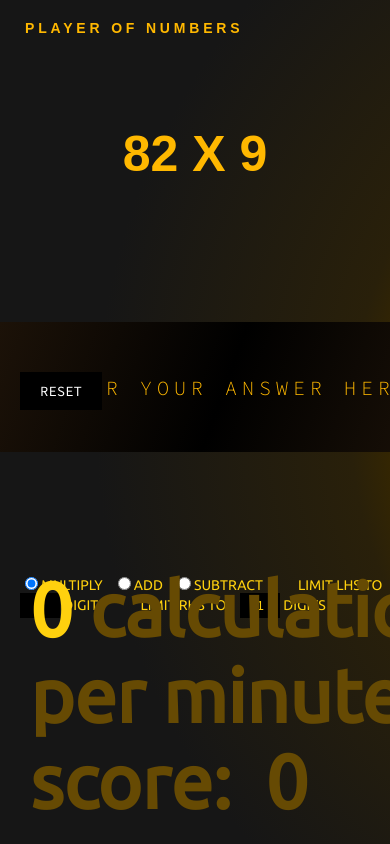
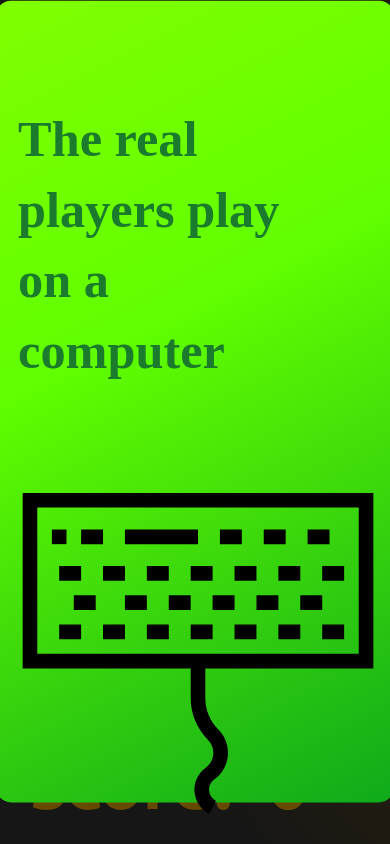
Before and after one commit to surajk95/player-of-numbers, a React (Create React App) app: page / in a window 390 px wide. Built offline with nearby package versions, Linux system fonts and the light colour scheme.

Commit message:
added no mobile access

```diff
--- a/src/App.js
+++ b/src/App.js
@@ -2,6 +2,7 @@ import React from 'react';
 
 import Input from './components/input';
 import Score from './components/score';
+import MobileNoAccess from './components/mobile-no-access';
 
 import './App.scss';
 
@@ -115,6 +116,7 @@ class App extends React.Component {
     const { x, y, maxLimitX, maxLimitY, modes, mode } = this.state;
     return (
       <div className="App">
+        <MobileNoAccess />
         <div className="header">
           PLAYER OF NUMBERS
         </div>
--- /dev/null
+++ b/src/components/mobile-no-access/index.css
@@ -0,0 +1,20 @@
+.mobileContainer {
+    position: fixed;
+    left: 0;
+    top: 0;
+    width: 100%;
+    height: 100%;
+    display: none;
+    z-index: 999;
+}
+.mobileContainer  >img {
+    width: 100%;
+    height: 100%;
+    object-fit: cover;
+}
+
+@media (max-width: 640px) {
+    .mobileContainer {
+        display: block;
+    }
+}
--- /dev/null
+++ b/src/components/mobile-no-access/index.js
@@ -0,0 +1,11 @@
+import React from 'react';
+import NoAccess from './mobile screen.svg';
+import './index.css';
+
+export default function Mobile() {
+    return (
+        <div className="mobileContainer">
+            <img src={NoAccess} alt="no access" />
+        </div>
+    )
+}
```
Also changed, not shown: src/components/mobile-no-access/mobile screen.svg (added).
